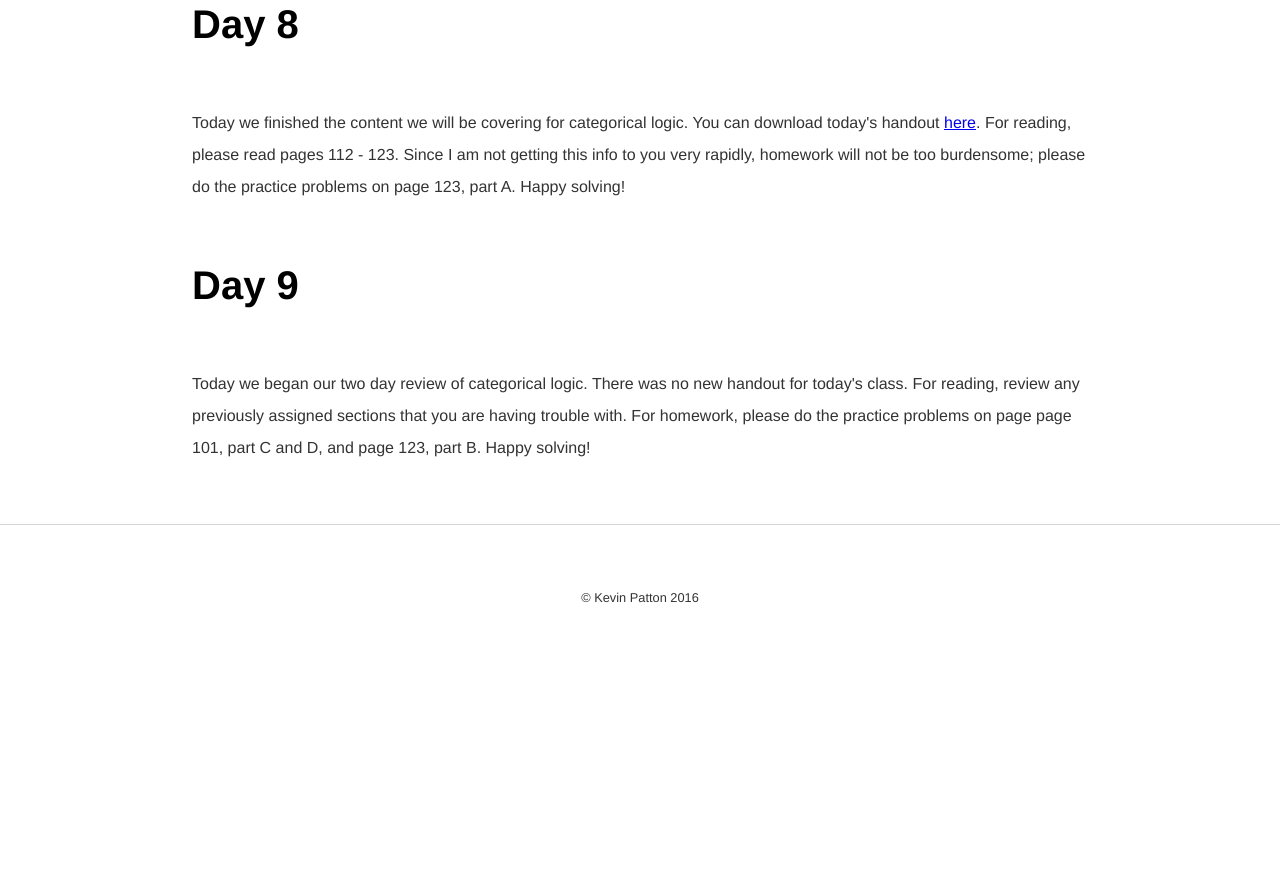
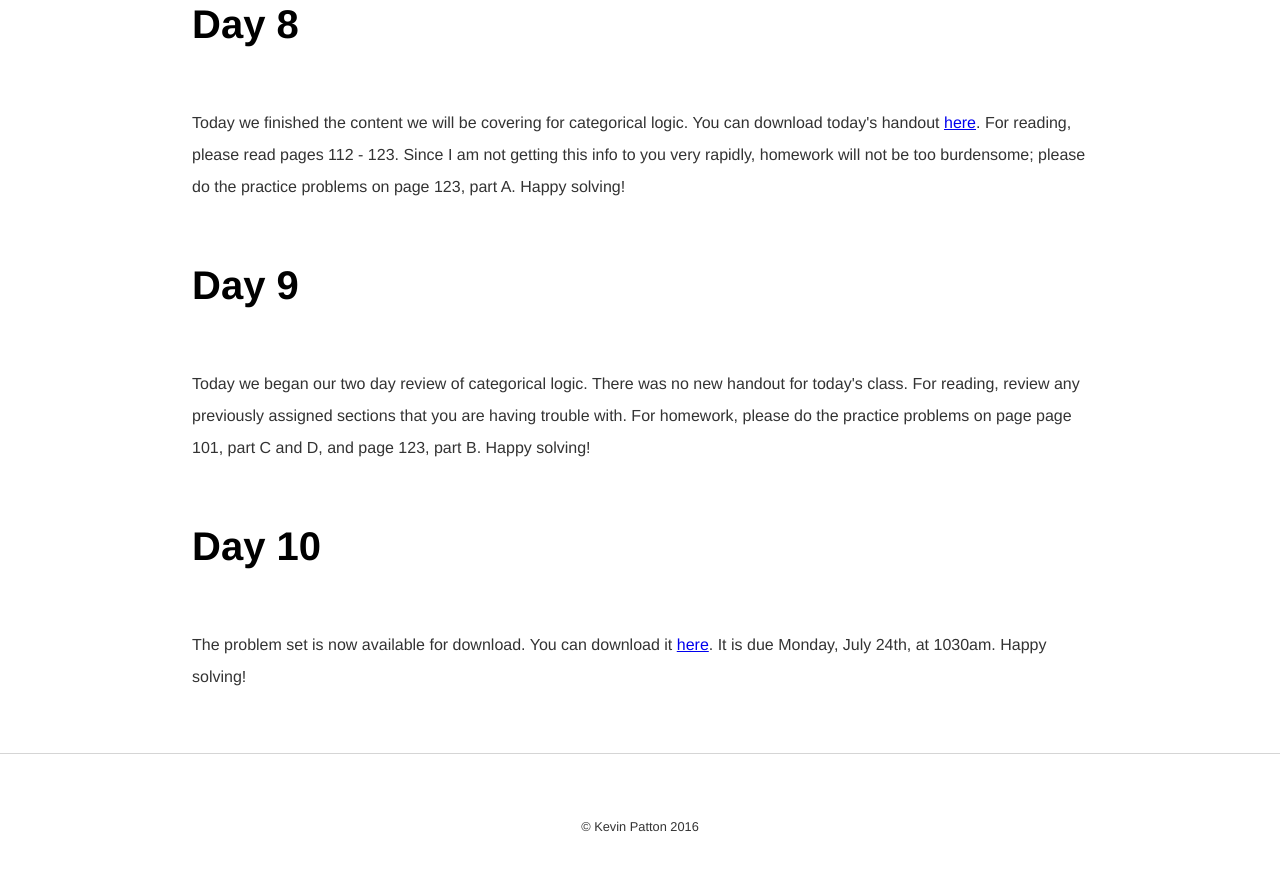
Before and after one commit to kevinjpatton/kevinjpatton.github.io, a Jekyll site: the page built from teaching/phil_110/index.html, in a window 1280 px wide and 900 px high, scrolled down 2188 px. Shown: the top 871 px of the window. Built offline with Jekyll 4.4.1, drawn with Linux system fonts in a browser that asks for light colours; Markdown is read by kramdown in place of the engine named in the settings; before the commit the page ends 2859 px from its top, so only the background shows below that.

Commit message:
Update index.html

```diff
--- a/teaching/phil_110/index.html
+++ b/teaching/phil_110/index.html
@@ -23,3 +23,5 @@ title: Philosophy 110 - Kevin Patton
 <p>Today we finished the content we will be covering for categorical logic.  You can download today's handout <a href=/teaching/phil_110/Day10-Section5.2.pdf target="_blank">here</a>.  For reading, please read pages 112 - 123.  Since I am not getting this info to you very rapidly, homework will not be too burdensome; please do the practice problems on page 123, part A.  Happy solving!</p>
 <h1>Day 9</h1>
 <p>Today we began our two day review of categorical logic.  There was no new handout for today's class.  For reading, review any previously assigned sections that you are having trouble with.  For homework, please do the practice problems on page page 101, part C and D, and page 123, part B.  Happy solving!</p>
+<h1>Day 10</h1>
+<p>The problem set is now available for download.  You can download it <a href=/teaching/phil_110/PS-1.pdf target="_blank">here</a>.  It is due Monday, July 24th, at 1030am.  Happy solving!</p>
```
